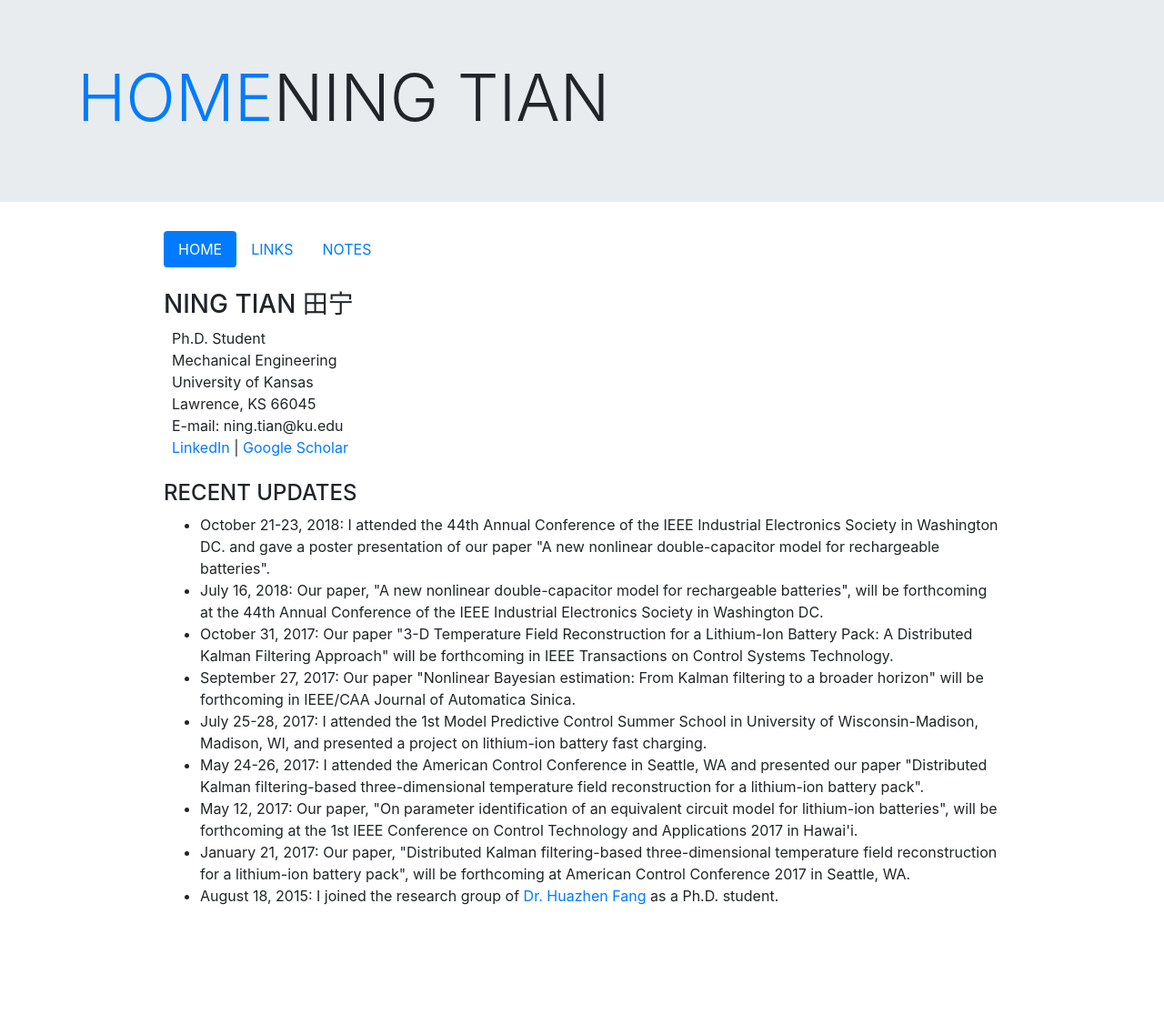
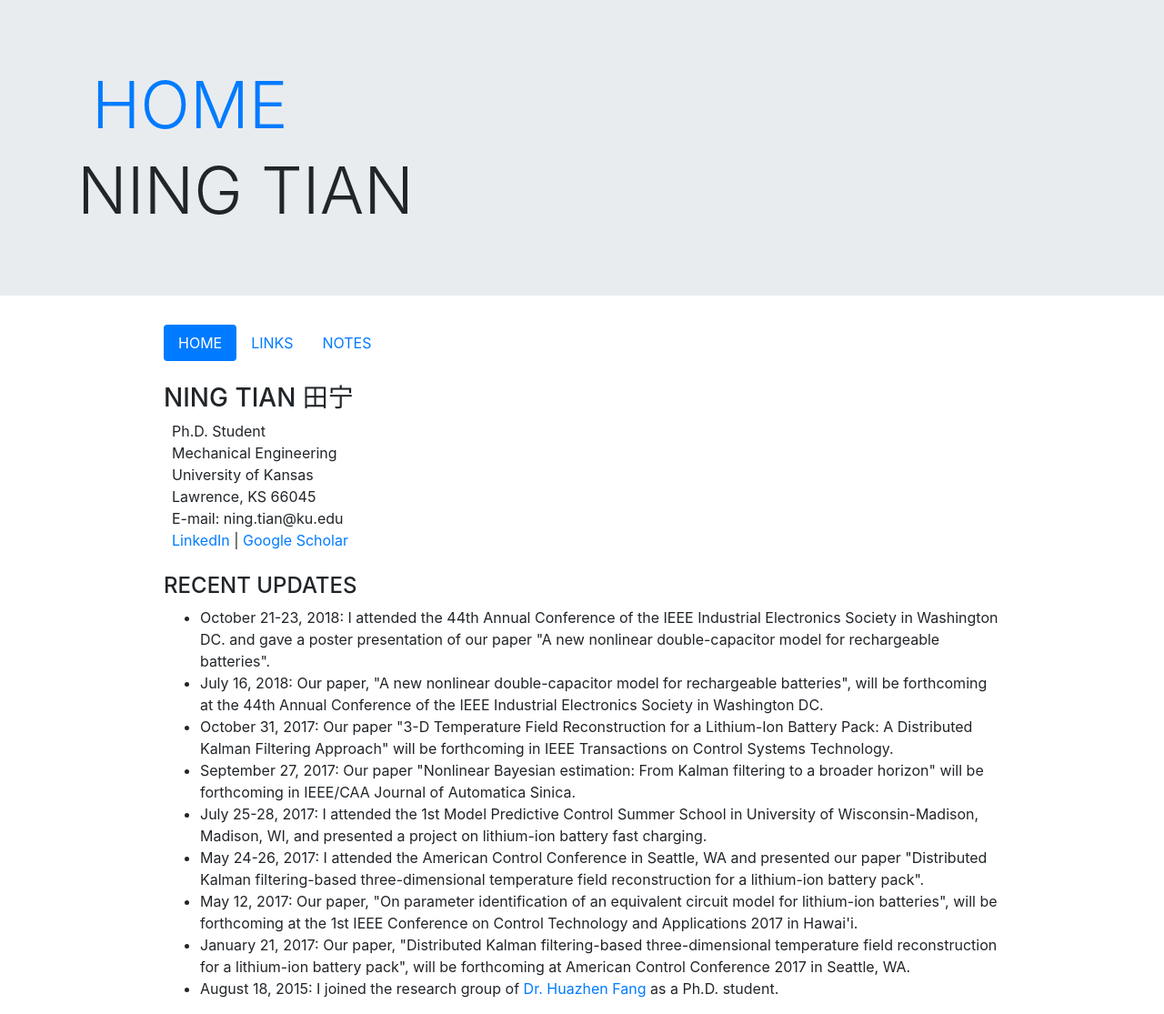
Before and after one commit to ningtian/ningtian.github.io, a Jekyll site: the page index.html, which Jekyll copies as it is, in a window 1280 px wide. Shown: the whole page at 91% size. Built offline with Jekyll 4.4.1, drawn with Linux system fonts in a browser that asks for light colours; before the commit the page ends 1013 px from its top, so only the background shows below that.

Commit message:
Update index.html

```diff
--- a/index.html
+++ b/index.html
@@ -15,7 +15,7 @@
 <body>
 <div class="jumbotron jumbotron-fluid">
   <div class="container">
-    <h1 class="display-3"><a class="display-3" href="/">HOME</a>NING TIAN</h1>
+    <h1 class="display-3"><a class="nav-link" href="/">HOME</a>NING TIAN</h1>
   </div>
 </div>
 
```
